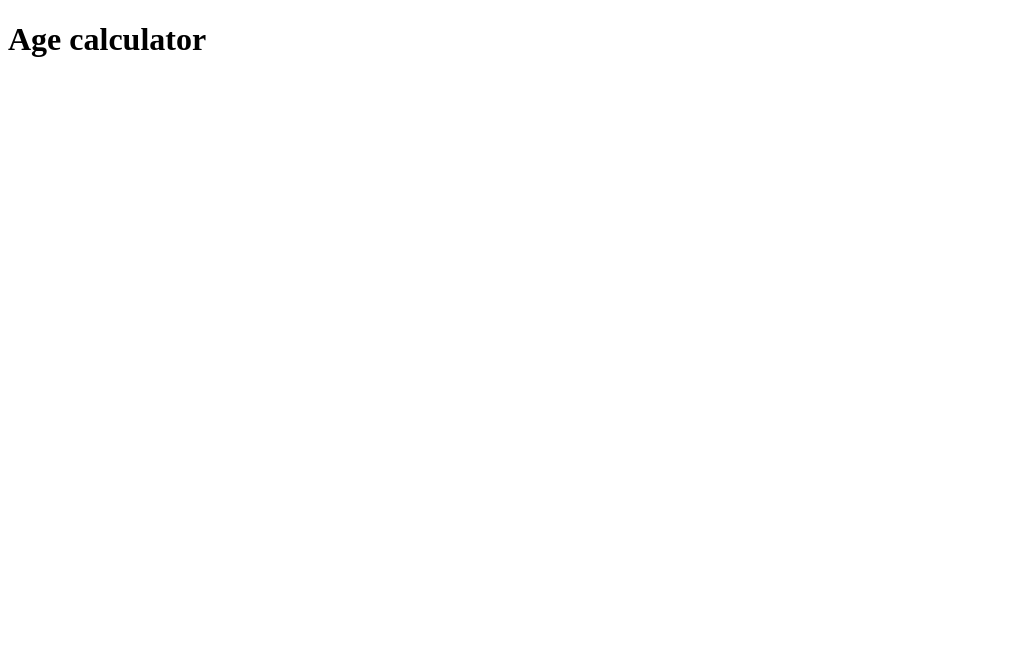
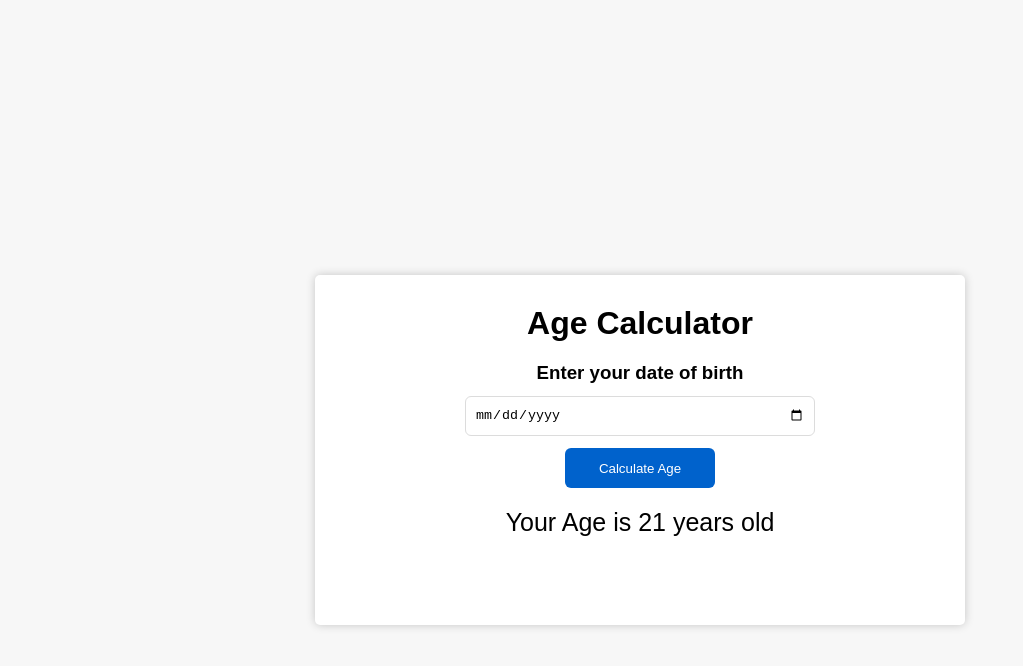
Before and after one commit to PyhtonDeveloperNishu/Age_Calulator_In_Js, a plain HTML site: page index.html in a window 1280 px wide. Shown: the whole page, without its empty margins (0-1023 px from the left). Drawn offline with Linux system fonts and the light colour scheme.

Commit message:
age don caluclator

```diff
--- a/index.html
+++ b/index.html
@@ -4,8 +4,19 @@
     <meta charset="UTF-8">
     <meta name="viewport" content="width=device-width, initial-scale=1.0">
     <title>Age Calculator</title>
+    <link rel="stylesheet" href="styles.css">
 </head>
-<body>
-    <h1>Age calculator</h1>
+<body >
+        <div class="center_div">
+            <h1 class="h1">Age Calculator</h1>
+            <div class="form">
+            <h3 class="h3">Enter your date of birth</h3>
+            <input type="date" id="ipt">
+            <button id="btn">Calculate Age</button>
+            </div>
+            <p id="age">Your Age is 21 years old</p>
+        </div>
+
+    <script src="script.js"></script>
 </body>
 </html>
--- /dev/null
+++ b/script.js
@@ -0,0 +1,39 @@
+
+// let input = document.querySelector("#ipt");
+// let btn = document.querySelector("#btn");
+// let age = document.querySelector("#age")
+
+//  btn.addEventListener("click",(e)=>{
+//     let dob =input.value.substring(0,4);
+//     // console.log(dob);
+//     let curYear = new Date();  //convert a date to a date string toDateSring() --- Sat Mar 01 2025
+//     let  year=curYear.getFullYear();
+//     let ageOfPerson = year-Number(dob);
+//     // console.log(ageOfPerson);
+
+//     age.innerText =`Your age is ${ageOfPerson} years old`;
+
+
+//  });
+
+const input = document.querySelector("#ipt");
+const btn = document.querySelector("#btn");
+const age = document.querySelector("#age");
+
+btn.addEventListener("click", () => {
+    const dob = input.value.trim(); // Remove extra spaces
+    if (!dob || dob.length < 4) {
+        age.innerText = "Please enter a valid year!";
+        return;
+    }
+
+    const birthYear = parseInt(dob.substring(0, 4), 10);
+    const currentYear = new Date().getFullYear();
+
+    if (isNaN(birthYear) || birthYear > currentYear || birthYear < 1900) {
+        age.innerText = "Enter a valid birth year!";
+        return;
+    }
+
+    age.innerText = `Your age is ${currentYear - birthYear} years old`;
+});
--- /dev/null
+++ b/styles.css
@@ -0,0 +1,59 @@
+*{
+    margin: 0;
+    padding: 0;
+    box-sizing: border-box;
+}
+body{
+    background-color: #F7F7F7;
+    font-family: "Montserrat", sans-serif;
+}
+
+.center_div{
+    position: absolute;
+    top: 50%;
+    left: 50%;
+    transform: translate(-50%, -50%);
+    margin-top: 50px;
+    height: 350px;
+    width: 650px;
+    text-align: center;
+    background-color: #FFFFFF;
+    box-shadow: 0px 0px 10px rgba(0,0, 0, 0.2);
+    border-radius: 5px;
+}
+.form{
+    display: flex;
+    flex-direction: column;
+    justify-content: center;
+    align-items: center;
+    gap: 12px;
+    margin-top: 20px;
+}
+h1{
+    margin-top: 30px;
+}
+input{
+    height: 40px;
+    width: 350px;
+    border-radius: 6px;
+    border: 1px solid gainsboro;
+    padding: 9px;
+}
+button{
+    width: 150px;
+    height: 40px;
+    border-radius: 6px;
+    border: none;
+    background-color: #0062CC;
+    color: white;
+    cursor: pointer;
+    transition: background-color 0.3s ease;
+}
+
+button:hover{
+    background-color: rgb(25, 35, 218);
+}
+p{
+    font-size: 25px;
+    margin-top: 20px;
+}
```
Also changed, not shown: 1 other file.
